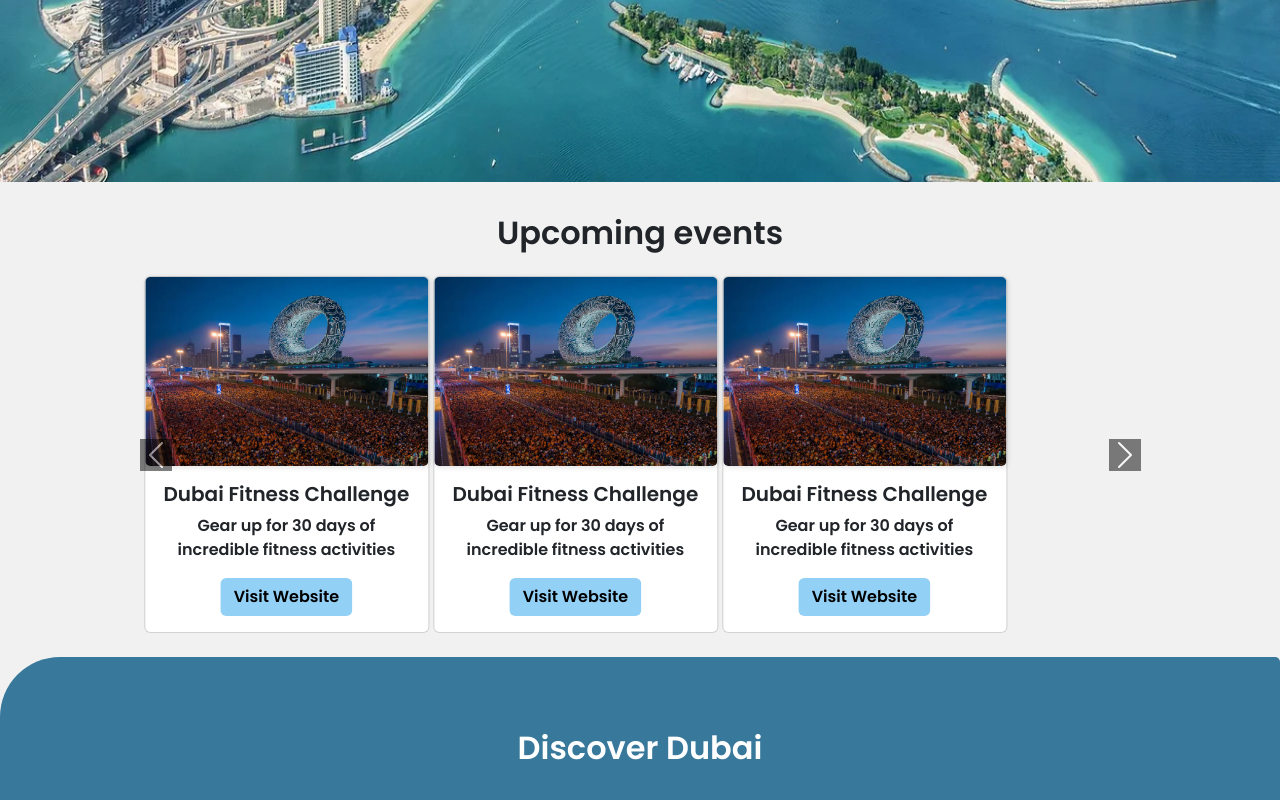
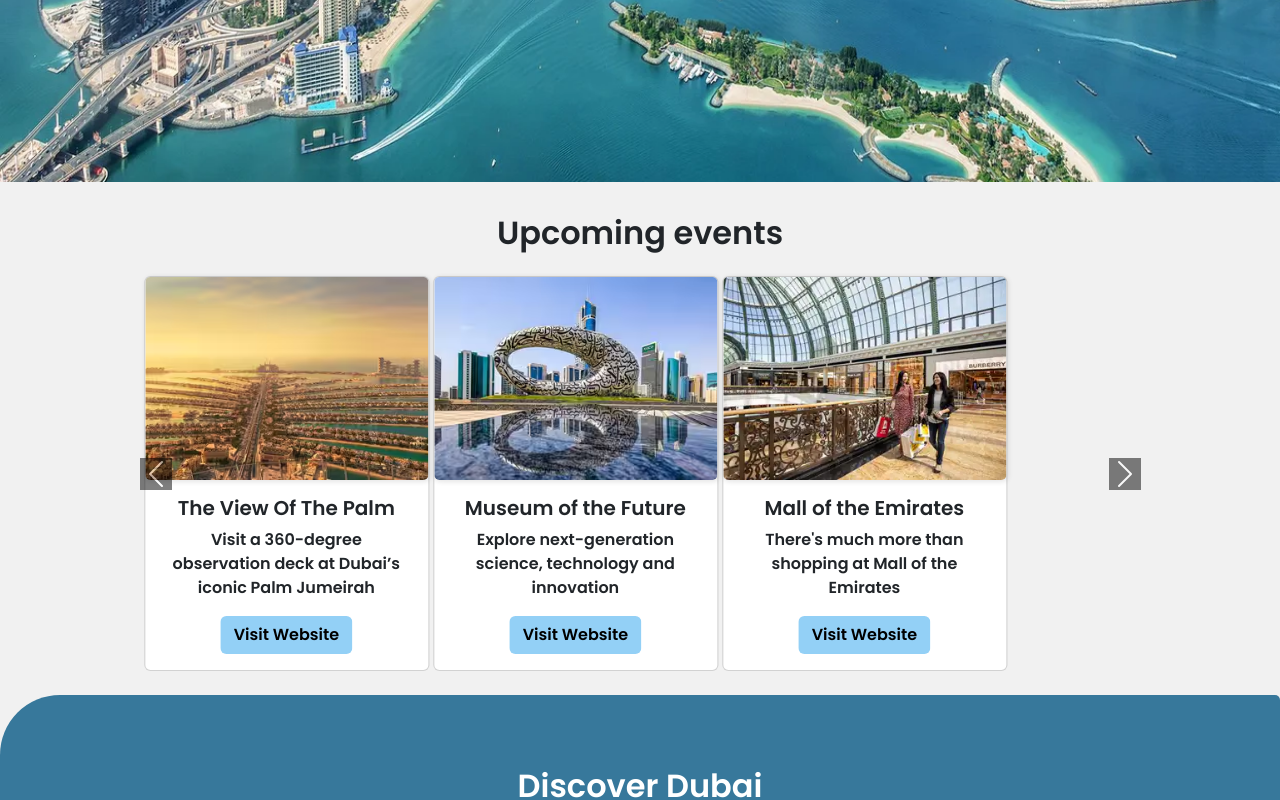
Before and after one commit to Dayana-N/travel-website, a plain HTML site: page index.html in a window 1280 px wide. Shown: the part 604-1404 px from the top of the page. Drawn offline with nearby package versions, Linux system fonts and the light colour scheme.

Commit message:
add carousel card details

```diff
--- a/index.html
+++ b/index.html
@@ -74,32 +74,38 @@
                             <div class="row justify-content-center">
                                 <!-- Card  -->
                                 <div class="card col-12 col-lg-3 me-lg-1 my-2 p-0">
-                                    <img src="./assets/media/images/fitness-challenge.avif" class="card-img-top" alt="...">
+                                    <img src="./assets/media/images/the-view-at-the-palm-6.avif" class="card-img-top"
+                                        alt="View of the Palm">
                                     <div class="card-body text-center">
-                                        <h5 class="card-title">Dubai Fitness Challenge
+                                        <h5 class="card-title">The View Of The Palm
                                         </h5>
-                                        <p class="card-text">Gear up for 30 days of incredible fitness activities</p>
-                                        <a href="#" class="btn btn-hero">Visit Website</a>
+                                        <p class="card-text">Visit a 360-degree observation deck at Dubai’s iconic Palm Jumeirah</p>
+                                        <a href="https://www.visitdubai.com/en/places-to-visit/the-view-at-the-palm" target="_blank"
+                                            class="btn btn-hero">Visit Website</a>
                                     </div>
                                 </div>
                                 <!-- Card  -->
                                 <div class="card col-12 col-lg-3 me-lg-1 my-2 p-0">
-                                    <img src="./assets/media/images/fitness-challenge.avif" class="card-img-top" alt="...">
+                                    <img src="./assets/media/images/spy-media-museum-of-the-future.avif" class="card-img-top"
+                                        alt="Image of Museum of the future">
                                     <div class="card-body text-center">
-                                        <h5 class="card-title">Dubai Fitness Challenge
+                                        <h5 class="card-title">Museum of the Future
                                         </h5>
-                                        <p class="card-text">Gear up for 30 days of incredible fitness activities</p>
-                                        <a href="#" class="btn btn-hero">Visit Website</a>
+                                        <p class="card-text">Explore next-generation science, technology and innovation</p>
+                                        <a href="https://www.visitdubai.com/en/places-to-visit/museum-of-the-future" target="_blank"
+                                            class="btn btn-hero">Visit Website</a>
                                     </div>
                                 </div>
                                 <!-- Card  -->
                                 <div class="card col-12 col-lg-3 me-lg-1 my-2 p-0">
-                                    <img src="./assets/media/images/fitness-challenge.avif" class="card-img-top" alt="...">
+                                    <img src="./assets/media/images/mall_of_the_emirates.webp" class="card-img-top"
+                                        alt="Mall of the emirates">
                                     <div class="card-body text-center">
-                                        <h5 class="card-title">Dubai Fitness Challenge
+                                        <h5 class="card-title">Mall of the Emirates
                                         </h5>
-                                        <p class="card-text">Gear up for 30 days of incredible fitness activities</p>
-                                        <a href="#" class="btn btn-hero">Visit Website</a>
+                                        <p class="card-text">There's much more than shopping at Mall of the Emirates</p>
+                                        <a href="https://www.visitdubai.com/en/places-to-visit/mall-of-the-emirates" target="_blank"
+                                            class="btn btn-hero">Visit Website</a>
                                     </div>
                                 </div>
                             </div>
@@ -108,32 +114,36 @@
                             <div class="row justify-content-center">
                                 <!-- Card  -->
                                 <div class="card col-12 col-lg-3 me-lg-1 my-2 p-0">
-                                    <img src="./assets/media/images/fitness-challenge.avif" class="card-img-top" alt="...">
+                                    <img src="./assets/media/images/legoland-dubai.webp" class="card-img-top" alt="Legoland Dubai">
                                     <div class="card-body text-center">
-                                        <h5 class="card-title">Dubai Fitness Challenge
+                                        <h5 class="card-title">Legoland Dubai Resort
                                         </h5>
-                                        <p class="card-text">Gear up for 30 days of incredible fitness activities</p>
-                                        <a href="#" class="btn btn-hero">Visit Website</a>
+                                        <p class="card-text">Build a whole day of fun for families and creative minds</p>
+                                        <a href="https://www.visitdubai.com/en/places-to-visit/legoland-dubai-resort" target="_blank"
+                                            class="btn btn-hero">Visit Website</a>
                                     </div>
                                 </div>
                                 <!-- Card  -->
                                 <div class="card col-12 col-lg-3 me-lg-1 my-2 p-0">
-                                    <img src="./assets/media/images/fitness-challenge.avif" class="card-img-top" alt="...">
+                                    <img src="./assets/media/images/dubai-aquarium-and-underwater-zoo.avif" class="card-img-top"
+                                        alt="Dubai Aquarium and underwater zoo">
                                     <div class="card-body text-center">
-                                        <h5 class="card-title">Dubai Fitness Challenge
+                                        <h5 class="card-title">Dubai Aquarium and Underwater Zoo
                                         </h5>
-                                        <p class="card-text">Gear up for 30 days of incredible fitness activities</p>
-                                        <a href="#" class="btn btn-hero">Visit Website</a>
+                                        <p class="card-text">Make underwater discoveries at Dubai Mall</p>
+                                        <a href="https://www.visitdubai.com/en/places-to-visit/dubai-aquarium-and-underwater-zoo"
+                                            target="_blank" class="btn btn-hero">Visit Website</a>
                                     </div>
                                 </div>
                                 <!-- Card  -->
                                 <div class="card col-12 col-lg-3 me-lg-1 my-2 p-0">
-                                    <img src="./assets/media/images/fitness-challenge.avif" class="card-img-top" alt="...">
+                                    <img src="./assets/media/images/jet_car_duabi.avif" class="card-img-top" alt="Jet Car Dubai">
                                     <div class="card-body text-center">
-                                        <h5 class="card-title">Dubai Fitness Challenge
+                                        <h5 class="card-title">Jet Car Dubai
                                         </h5>
-                                        <p class="card-text">Gear up for 30 days of incredible fitness activities</p>
-                                        <a href="#" class="btn btn-hero">Visit Website</a>
+                                        <p class="card-text">Unforgettable thrills while cruising over the waters off the Dubai Marina</p>
+                                        <a href="https://www.visitdubai.com/en/places-to-visit/jet-car-dubai" target="_blank"
+                                            class="btn btn-hero">Visit Website</a>
                                     </div>
                                 </div>
                             </div>
```
Also changed, not shown: assets/media/images/dubai-aquarium-and-underwater-zoo.avif (added), assets/media/images/jet_car_duabi.avif (added), assets/media/images/legoland-dubai.webp (added), assets/media/images/mall_of_the_emirates.webp (added), assets/media/images/spy-media-museum-of-the-future.avif (added), assets/media/images/the-view-at-the-palm-6.avif (added).
